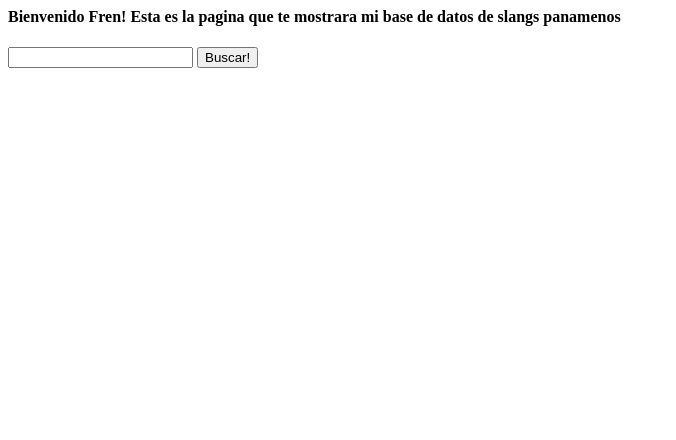
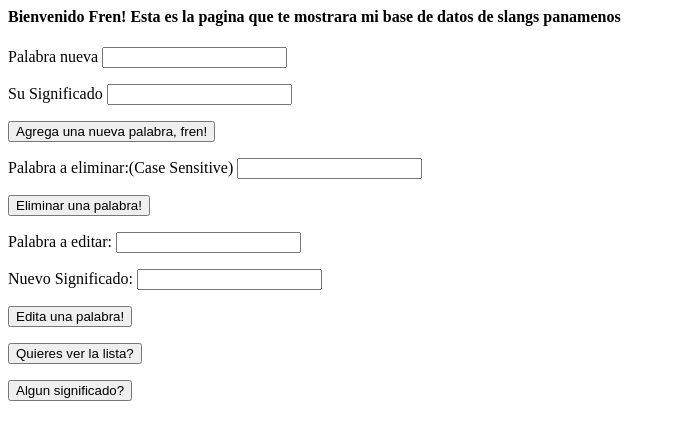
Before and after one commit to JustwayTD/Parte3-Flask, a Flask app: page / in a window 1280 px wide. Shown: the top 440 px of the page, without its empty margins (0-676 px from the left). Run offline with Flask 2, Linux system fonts and the light colour scheme; some libraries are stand-ins or nearby versions.

Commit message:
IT WORKS!
Everything should work fine... no try except, yet

```diff
--- a/app.py
+++ b/app.py
@@ -20,37 +20,37 @@ def saludar():
     return "Kombawa"
 
 
-@app.route('/slangs/<word>/<meaning>')
-def slangs(word , meaning):
-    print("Esto es prueba de que {} significa : {}!".format(word,meaning))
-    if word =="Mopri" and meaning =="primo":
-        return url_for('index')
-    else :
-        return "kombawa"
-@app.route("/new_word/<word>/<meaning>")
-def new_word(word , meaning):
-    db.db.collection.insert_one({"word":word,"meaning" :meaning})
-    return "Se pudo añadir {} correctamente con su significado{}".format(word,meaning)
+@app.route("/new_word", methods = ['POST'])
+def new_word():
+    if request.method == 'POST':
+        word = request.form['word']
+        meaning = request.form['meaning']
+        db.slangs.insert_one({"word":word,"meaning" :meaning})
+        return render_template("Agregar.html",word = word, meaning = meaning)
 
-@app.route("/edit/<word>/<new_meaning>")
-def edit(word , new_meaning):
-    word.strip()
-    new_meaning.strip()
-    collection.update_one({"Word":word} , {"$set":new_meaning})
-    return "La palabra {} se ha actualizado! el nuevo significado es{}".format(word , new_meaning)
 
-@app.route("/delete/<word>")
-def delete(word):
-    word.strip()
-    collection.delete_one({"Word":word})
+@app.route("/editar", methods = ['POST'])
+def editar():
+    if request.method =='POST':
+        word = request.form['word']
+        new_meaning = request.form['new_mean']
+        db.slangs.find_one_and_update(
+            {"Word" :word} ,
+            {"$set":{"meaning": new_meaning}})
+        return render_template("editar.html", word = word)
+@app.route("/eliminar" , methods =['POST'])
+def eliminar():
+    if request.method == 'POST':
+        word = request.form['word']
+        db.slangs.delete_one({"Word" :word})
+        return render_template("eliminar.html", word = word)
+
 
 #so far the show option was only available while only using python..... translation to flask is still needed
-@app.route("/show")
-def show():
-    words = collection.find()
-    return
-
-
-
+@app.route("/lista")
+def lista():
+    if request.method == 'GET':
+        lista = db.slangs.find({},{"_id" :0,"word":1,"meaning":1})
+        return render_template("Lista.html", result = lista)
 if __name__ == "__main__":
-    app.run(debug= True, port= 8000)
+    app.run(debug= True)
--- a/templates/index.html
+++ b/templates/index.html
@@ -2,15 +2,27 @@
     <title>Index</title>
 
     <body>
-        <script>
-            function boton_Buscar(valor) {
-                var x = valor
-                document.getElementById("botonbuscar1").Value = x
-                alert(x)
-                }</script>
-        <H4>Bienvenido Fren! Esta es la pagina que te mostrara mi base de datos de slangs panamenos</H4>
-        <input class="width150" type="text" id="botonbuscar1" value=""></input>
-        <button type="button" onclick="boton_Buscar(botonbuscar1)" class = "botoBuscar">Buscar!</button>
+         <H4>Bienvenido Fren! Esta es la pagina que te mostrara mi base de datos de slangs panamenos</H4>
+         <form action="{{url_for('new_word')}}" method="POST">
+            <p>Palabra nueva <input type="text" name="word"></p>
+            <p>Su Significado <input type="text" name="meaning"></p>
+            <input type="submit" value="Agrega una nueva palabra, fren!">
+         </form>
+         <form action="{{url_for('eliminar')}}" method="POST">
+             <p>Palabra a eliminar:(Case Sensitive) <input type="text" name = "word"></p>
+             <input type="submit" value="Eliminar una palabra!">
+         </form>
+         <form action="{{url_for('editar')}}" method="POST">
+             <p>Palabra a editar: <input type="text" name ="word"></p>
+             <p>Nuevo Significado: <input type="text" name = "new_mean"></p>
+            <input type="submit" value="Edita una palabra!">
+         </form>
+         <form action="{{url_for('lista')}}" method="GET">
+            <input type="submit" value="Quieres ver la lista?">
+         </form>
+         <form action="meaning.html">
+            <input type="submit" value="Algun significado?">
+         </form>
     </body>
 
 </html>
```
Also changed, not shown: templates/Agregar.html (added, +9 -0 lines), templates/Lista.html (added, +17 -0 lines), templates/editar.html (added, +9 -0 lines), templates/eliminar.html (added, +11 -0 lines).
